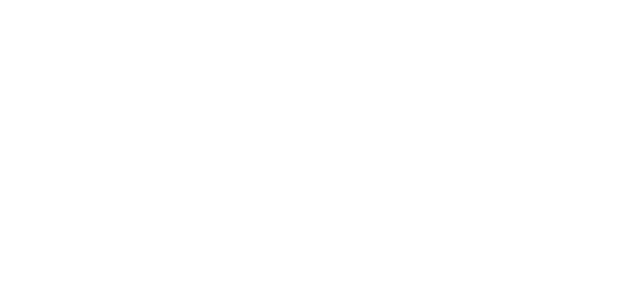
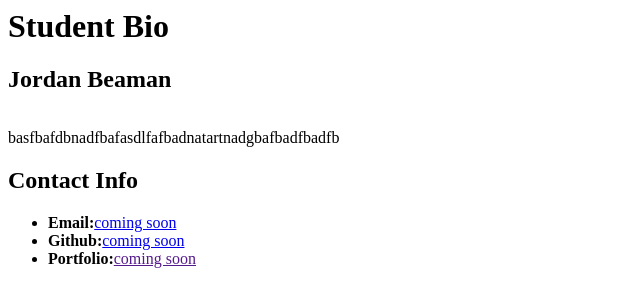
Before and after one commit to Jbeaman7/Jbeaman.github.io, a plain HTML site: page index.html in a window 1280 px wide. Shown: the whole page, without its empty margins (0-640 px from the left). Drawn offline with Linux system fonts and the light colour scheme.

Commit message:
Second commit

```diff
--- a/index.html
+++ b/index.html
@@ -1,8 +1,40 @@
-<html>
+<DOCTYPE hmtl>
+    <html lang="en-us">
     <head>
+        <meta charset="UTF-8">
+        <title> HTML Bio</title>
+    </head>
+        <body>
+            <header>
+                <h1>Student Bio</h1>
+            </header>
 
-    </head>
-    <body>
+            <div>
 
-    </body>
+                <section>
+                    <h2>Jordan Beaman</h2>
+
+                    <img>
+
+                    <p>basfbafdbnadfbafasdlfafbadnatartnadgbafbadfbadfb</p>
+                </section>
+
+
+                <section>
+
+                    <h2>Contact Info</h2>
+
+                    <ul>
+                        <li><strong>Email:</strong><a href="Coming soon">coming soon</a>
+                        </li>
+
+                        <li><strong>Github:</strong><a href= "coming soon">coming soon</a>
+                        </li>
+
+                        <li><strong>Portfolio:</strong><a href +"coming soon">coming soon</a>
+                        </li>
+                    </ul>
+                </section>
+            </div>
+        </body>
 </html>
```
